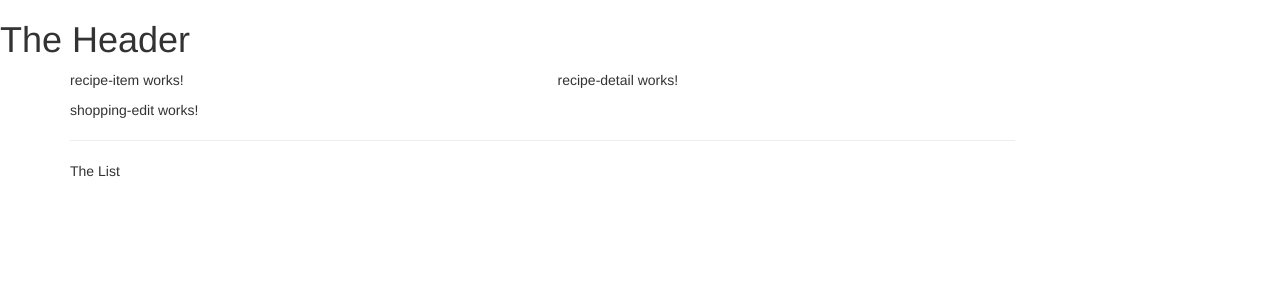
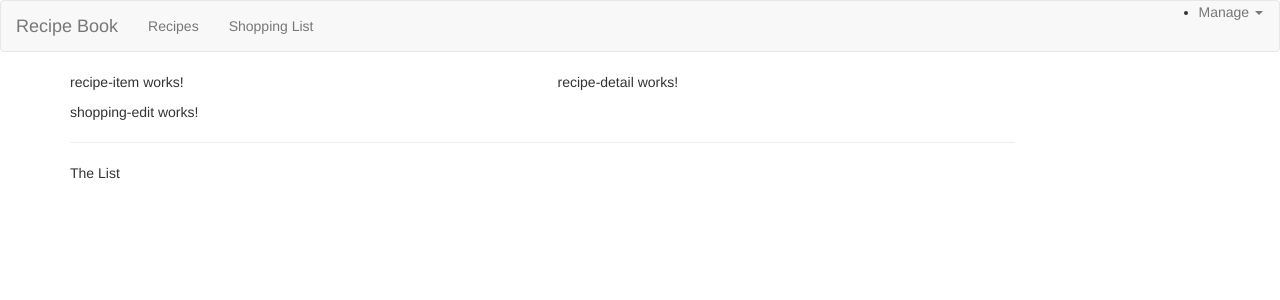
Before and after one commit to ntritin62/Learn-Angular, an Angular app in the folder section-3/: page / in a window 1280 px wide. Shown: the top 300 px of the page. Built offline with nearby package versions, Linux system fonts and the light colour scheme.

Commit message:
section-3-55

```diff
--- a/section-3/src/app/header/header.component.html
+++ b/section-3/src/app/header/header.component.html
@@ -1 +1,22 @@
-<h1>The Header</h1>
+<nav class="navbar navbar-default">
+  <div class="container-fluid">
+    <div class="navbar-header">
+      <a href="#" class="navbar-brand">Recipe Book</a>
+    </div>
+    <div class="collapse navbar-collapse">
+      <ul class="nav navbar-nav">
+        <li><a href="#">Recipes</a></li>
+        <li><a href="#">Shopping List</a></li>
+      </ul>
+      <ul class="navbar navbar-nav navbar-right">
+        <li class="dropdown">
+          <a href="#" class="dropdown-toggle" role="button">Manage <span class="caret"></span></a>
+          <ul class="dropdown-menu">
+            <li><a href="#">Save Data</a></li>
+            <li><a href="#">Fetch Data</a></li>
+          </ul>
+        </li>
+      </ul>
+    </div>
+  </div>
+</nav>
--- a/section-3/src/app/recipes/recipe-list/recipe-list.component.ts
+++ b/section-3/src/app/recipes/recipe-list/recipe-list.component.ts
@@ -1,10 +1,15 @@
-import { Component } from '@angular/core';
+import { Component,OnInit } from '@angular/core';
 
 @Component({
   selector: 'app-recipe-list',
   templateUrl: './recipe-list.component.html',
   styleUrl: './recipe-list.component.css'
 })
-export class RecipeListComponent {
+export class RecipeListComponent implements OnInit{
+  recipes= [];
+
+  ngOnInit() {
+  }
+
 
 }
```
Also changed, not shown: section-3/src/app/recipes/recipe.model.ts (added, +12 -0 lines).
